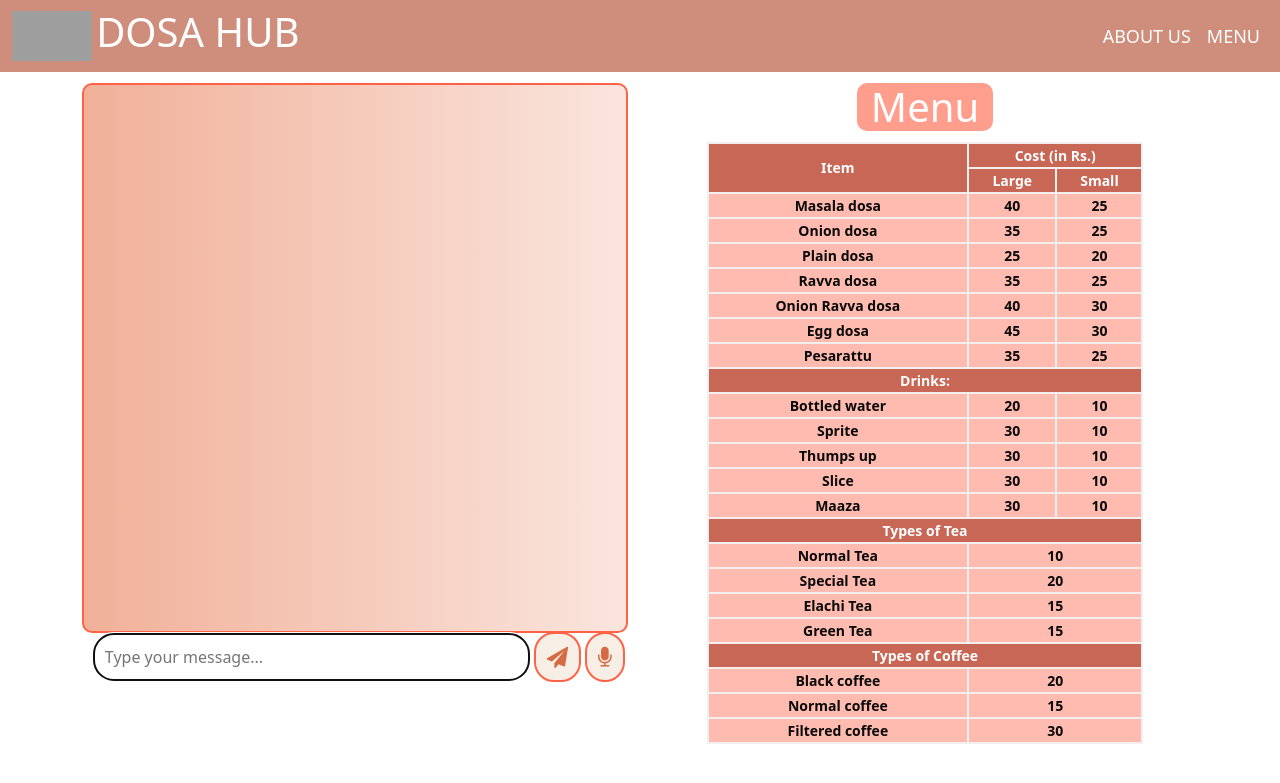
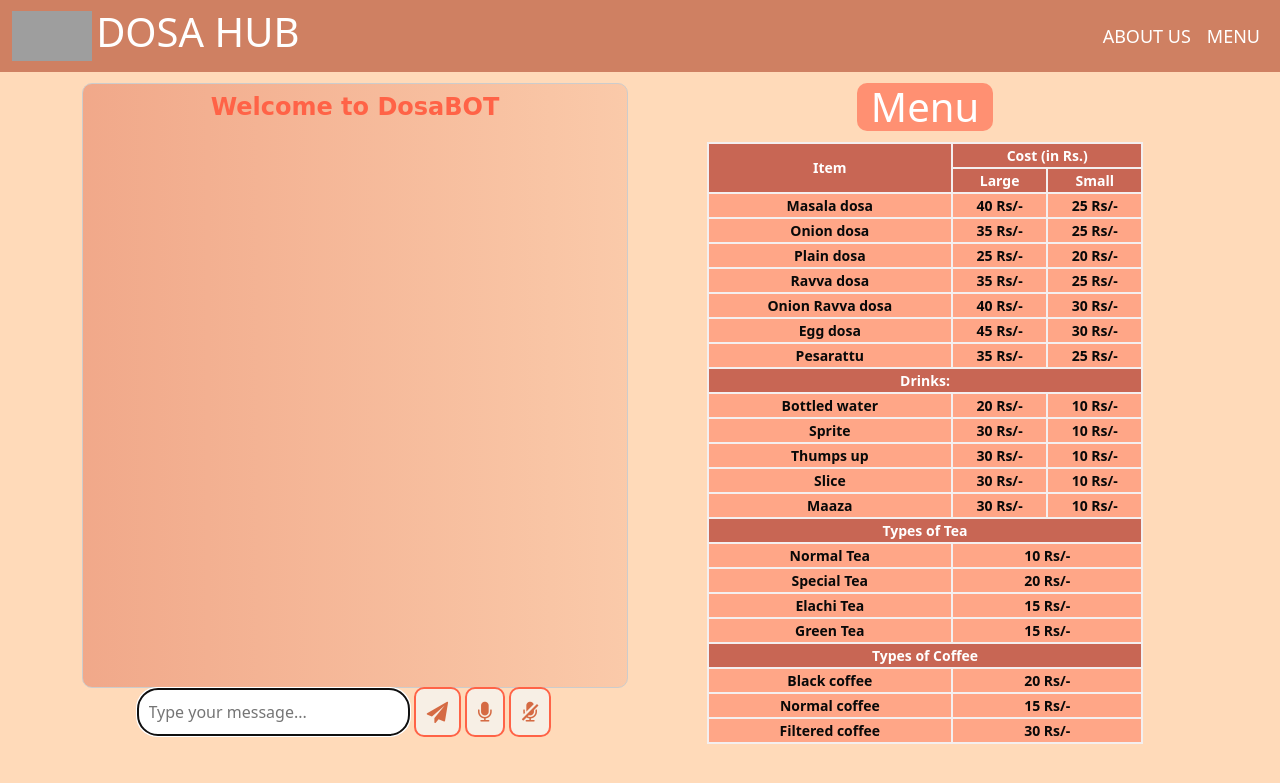
Before and after one commit to bhuvana0315/OrderAiBot, a FastAPI app: page / in a window 1280 px wide. Shown: the top 783 px of the page. Run offline with FastAPI, Linux system fonts and the light colour scheme; some libraries are stand-ins or nearby versions; grey boxes are pictures that could not be loaded.

Commit message:
only either code is working

```diff
--- a/main.py
+++ b/main.py
@@ -20,6 +20,16 @@ async def chat(message: Message):
 
     return {"message": response}
 
+@app.post("/process_voice")
+async def process_voice(voice_input: dict):
+    print(voice_input)
+    text = voice_input.get('input')
+    # Process the voice input as needed
+    print("Voice input:", text)
+    response = collect_messages_text(text)
+    print(response)
+    return {"message": response}
+
 if __name__ == "__main__":
     import uvicorn
     uvicorn.run(app, port=8000)
--- a/requirements.txt
+++ b/requirements.txt
@@ -1,3 +1,4 @@
 fastapi
 uvicorn
 openai
+jinja2
--- a/templates/index.html
+++ b/templates/index.html
@@ -3,11 +3,6 @@
 <head>
     <title>Chat Bot</title>
     <style>
-        #chat-container {
-            height: 550px;
-            overflow:hidden;
-            border: 1px solid #ccc;
-        }
         #user-message {
             margin-bottom: 10px;
         }
@@ -18,14 +13,18 @@
             border:2px solid tomato;
             border-radius: 10px;
             margin-top: 2%;
+            height: 605px;
+            overflow:hidden;
+            border: 1px solid #ccc;
         }
         #user-message{
             flex-grow: 1;
             padding: 2%;
             border-radius: 20px;
             border: 1px solid tomato;
-            margin-left: 2%;
-            width:80%;
+            margin-left: 10%;
+            width:50%;
+            margin-bottom:0%;
         }
 
 header {
@@ -70,17 +69,7 @@ div td {
   color:rgb(9, 9, 9);
   text-align:center;
 }
- #text{
-  margin-left: 10%;
-  margin-right:10%;
-  font-family: cursive;
-  font-size: 18px;
-  align-content: center;
-  border-radius: 15px 15px 0.5px 15px;
-  padding: 10px;
-  color:white;
-  background-color: rgba(236, 90, 28, 0.605);
-}
+
 .container-fluid a{
   border-radius: 20px;
 }
@@ -88,19 +77,9 @@ div td {
   background-color:rgb(199, 26, 26);
   border-radius: 20px;
 }
-#chat-messages {
-  height: calc(100vh - 200px);
-  max-height: calc(100vh - 200px);
-  overflow: auto;
-}
-#chat-form {
-  display: flex;
-  align-items: center;
-}
-
 button[type="submit"] {
   padding: 2%;
-  border-radius: 20px;
+  border-radius: 10px;
   background-color: #f7efe5;
   color: rgb(213, 106, 67);
   border: 2px solid tomato;
@@ -111,7 +90,7 @@ button[type="submit"] {
 
 button[type="submit"]:hover {
   padding: 10px;
-  border-radius: 20px;
+  border-radius: 10px;
   background-color: tomato;
   color: rgb(253, 250, 249);
   border: 2px solid tomato;
@@ -119,19 +98,6 @@ button[type="submit"]:hover {
   margin-top: -10%;
   font-weight: bold;
 }
-/* Hide the scrollbar */
-#chat-messages::-webkit-scrollbar {
-  width: 0.5em; /* Adjust the width as needed */
-}
-
-#chat-messages::-webkit-scrollbar-track {
-  background-color: transparent; /* Change the color or remove it if not needed */
-}
-
-#chat-messages::-webkit-scrollbar-thumb {
-  background-color: transparent; /* Change the color or remove it if not needed */
-}
-
 .bot-message {
   font-family: "Roboto", sans-serif;
   background-color: #b4624051; /* different light color */
@@ -168,6 +134,7 @@ button[type="submit"]:hover {
 .bot-message img {
   width: 40px; /* adjust the width of the icon */
   height: 40px; /* adjust the height of the icon */
+  border-radius: 50%;
   margin-right: 20px; /* add some margin to separate the icon from the message */
 }
 @media only screen and (min-device-width: 320px) and (max-device-width: 400px) {
@@ -183,16 +150,15 @@ button[type="submit"]:hover {
   color: tomato;
   font-weight: bold;
 }
-
     </style>
-    <link rel="stylesheet" href="static/CSS/index.css">
+    <!-- <link rel="stylesheet" href="static/CSS/index.css"> -->
     <link href="https://cdn.jsdelivr.net/npm/bootstrap@5.3.0/dist/css/bootstrap.min.css" rel="stylesheet" integrity="sha384-9ndCyUaIbzAi2FUVXJi0CjmCapSmO7SnpJef0486qhLnuZ2cdeRhO02iuK6FUUVM" crossorigin="anonymous">
       <script src="https://cdn.jsdelivr.net/npm/bootstrap@5.3.0/dist/js/bootstrap.bundle.min.js" integrity="sha384-geWF76RCwLtnZ8qwWowPQNguL3RmwHVBC9FhGdlKrxdiJJigb/j/68SIy3Te4Bkz" crossorigin="anonymous"></script>
-      <link rel="stylesheet" type="text/css" href="static/CSS/index.css" />
+      <!-- <link rel="stylesheet" type="text/css" href="static/CSS/index.css" /> -->
       <link rel="stylesheet" href="https://cdnjs.cloudflare.com/ajax/libs/font-awesome/4.7.0/css/font-awesome.min.css">
 
 </head>
-<body>
+<body style="background-color: peachpuff;">
     <section id="nav-bar">
         <nav class="navbar navbar-expand-lg navbar-light " style="background-color: hsla(13, 57%, 45%, 0.635);">
           <div class="container-fluid">
@@ -219,11 +185,14 @@ button[type="submit"]:hover {
         <div class="container">
           <div class="row">
             <div class="col">
-              <div id="chat-container"></div>
+              <div id="chat-container"><div class="main-title">Welcome to DosaBOT</div></div>
               <input type="text" id="user-message" placeholder="Type your message..." autofocus />
               <button id="send-button" type="submit"><i class="fa fa-paper-plane fa-lg"></i></button>
-              <button type="submit"><i class="fa fa-microphone fa-lg"></i></button>
+              <button type="submit" id="startButton"><i class="fa fa-microphone fa-lg"></i></button>
+              <button type="submit" id="stopButton"><i class="fa fa-microphone-slash fa-lg" style="--fa-primary-color: #ffffff; --fa-secondary-color: #ffffff;"></i></button>
+              <div id="result"></div>
             </div>
+
             <div class="col-md-6 text-center">
               <div id="table-content" align="center">
                 <h1 style="background-color: rgba(255, 99, 71, 0.619); margin-top: 2%; color: white; width: 25%; border-radius: 10px;">Menu</h1>
@@ -242,100 +211,100 @@ button[type="submit"]:hover {
                         <tbody>
                           <tr>
                             <td>Masala dosa</td>
-                            <td>40</td>
-                            <td>25</td>
+                            <td>40 Rs/-</td>
+                            <td>25 Rs/-</td>
                           </tr>
                           <tr>
                             <td>Onion dosa</td>
-                            <td>35</td>
-                            <td>25</td>
+                            <td>35 Rs/-</td>
+                            <td>25 Rs/-</td>
                           </tr>
                           <tr>
                             <td>Plain dosa</td>
-                            <td>25</td>
-                            <td>20</td>
+                            <td>25 Rs/-</td>
+                            <td>20 Rs/-</td>
                           </tr>
                           <tr>
                             <td>Ravva dosa</td>
-                            <td>35</td>
-                            <td>25</td>
+                            <td>35 Rs/-</td>
+                            <td>25 Rs/-</td>
                           </tr>
                           <tr>
                             <td>Onion Ravva dosa</td>
-                            <td>40</td>
-                            <td>30</td>
+                            <td>40 Rs/-</td>
+                            <td>30 Rs/-</td>
                           </tr>
                           <tr>
                             <td>Egg dosa</td>
-                            <td>45</td>
-                            <td>30</td>
+                            <td>45 Rs/-</td>
+                            <td>30 Rs/-</td>
                           </tr>
                           <tr>
                             <td>Pesarattu</td>
-                            <td>35</td>
-                            <td>25</td>
+                            <td>35 Rs/-</td>
+                            <td>25 Rs/-</td>
                           </tr>
                           <tr>
                             <td colspan="3" style="background-color: rgba(199, 99, 81, 0.967);color:white;font-weight: 500"><strong>Drinks:</strong></td>
                           </tr>
                           <tr>
                             <td>Bottled water</td>
-                            <td>20</td>
-                            <td>10</td>
+                            <td>20 Rs/-</td>
+                            <td>10 Rs/-</td>
                           </tr>
                           <tr>
                             <td>Sprite</td>
-                            <td>30</td>
-                            <td>10</td>
+                            <td>30 Rs/-</td>
+                            <td>10 Rs/-</td>
                           </tr>
                           <tr>
                             <td>Thumps up</td>
-                            <td>30</td>
-                            <td>10</td>
+                            <td>30 Rs/-</td>
+                            <td>10 Rs/-</td>
                           </tr>
                           <tr>
                             <td>Slice</td>
-                            <td>30</td>
-                            <td>10</td>
+                            <td>30 Rs/-</td>
+                            <td>10 Rs/-</td>
                           </tr>
                           <tr>
                             <td>Maaza</td>
-                            <td>30</td>
-                            <td>10</td>
+                            <td>30 Rs/-</td>
+                            <td>10 Rs/-</td>
                           </tr>
                           <tr>
                             <td colspan="3" style="background-color: rgba(199, 99, 81, 0.967);color:white;font-weight: 500"><strong>Types of Tea</strong></td>
                           </tr>
                           <tr>
                             <td>Normal Tea</td>
-                            <td colspan="2">10</td>
+                            <td colspan="2">10 Rs/-</td>
                           </tr>
                           <tr>
                             <td>Special Tea</td>
-                            <td colspan="2">20</td>
+                            <td colspan="2">20 Rs/-</td>
                           </tr>
                           <tr>
                             <td>Elachi Tea</td>
-                            <td colspan="2">15</td>
+                            <td colspan="2">15 Rs/-</td>
                           </tr>
                           <tr>
                             <td>Green Tea</td>
-                            <td colspan="2">15</td>
+                            <td colspan="2">15 Rs/-</td>
                           </tr>
                           <tr>
                             <td colspan="3" style="background-color: rgba(199, 99, 81, 0.967);color:white; font-weight: 500;"><strong>Types of Coffee</strong></td>
                           </tr>
                           <tr>
                             <td>Black coffee</td>
-                            <td colspan="2">20</td>
+                            <td colspan="2">20 Rs/-</td>
                           </tr>
                           <tr>
                             <td>Normal coffee</td>
-                            <td colspan="2">15</td>
+                            <td colspan="2">15 Rs/-</td>
                           </tr>
                           <tr>
                             <td>Filtered coffee</td>
-                            <td colspan="2">30</td>
+                            <td colspan="2">30 Rs/-</td>
                           </tr>
                         </tbody>
                 </table>
@@ -346,51 +315,222 @@ button[type="submit"]:hover {
       </section>
 
       <script src="https://cdnjs.cloudflare.com/ajax/libs/axios/1.2.3/axios.min.js"></script>
-      <script src="static/JS/app.js"></script>
+
 
       <script >
-        const chatContainer = document.getElementById("chat-container");
-        const userMessageInput = document.getElementById("user-message");
-        const sendButton = document.getElementById("send-button");
 
-        sendButton.addEventListener("click", sendMessage);
-        userMessageInput.addEventListener("keydown", function (event) {
-            if (event.key === "Enter") {
-                sendMessage();
-            }
+//         //code to work with voice input
+
+        let resultDiv = document.getElementById('result');
+        let textInput = document.getElementById('textInput');
+        let sendButton = document.getElementById('sendButton');
+
+        const recognition = new webkitSpeechRecognition();
+        recognition.continuous = true;
+
+
+        document.getElementById('startButton').addEventListener('click', () => {
+            recognition.start();
         });
 
-        function appendMessage(role, content) {
-            const messageElement = document.createElement("p");
-            messageElement.innerHTML = `<strong>${role}:</strong> ${content}`;
-            chatContainer.appendChild(messageElement);
-            chatContainer.scrollTop = chatContainer.scrollHeight;
+        document.getElementById('stopButton').addEventListener('click', () => {
+            recognition.stop();
+        });
+
+        recognition.onresult = (event) => {
+            const result = event.results[event.results.length - 1][0].transcript;
+            resultDiv.textContent = result;
+            sendVoiceData(result);
+        };
+
+
+
+
+        function sendVoiceData(voiceInput) {
+            fetch('/process_voice', {
+                method: 'POST',
+                headers: {
+                    'Content-Type': 'application/json'
+                },
+                body: JSON.stringify({ input: voiceInput })
+            })
+                .then(response => response.json())
+                .then(result => {
+                    console.log('Server response:', result);
+                    appendMessage('user', voiceInput);
+                    appendMessage('model', result.message);
+                })
+                .catch(error => {
+                    console.error('Error processing voice input:', error);
+                });
         }
 
-        async function sendMessage() {
-            const userMessage = userMessageInput.value;
-            if (userMessage.trim() === "") {
-                return;
-            }
+        function appendMessage(sender, message) {
+            const messageContainer = document.getElementById('chat-container');
+            const messageElement = document.createElement('div');
+            messageElement.classList.add(sender === 'user' ? 'user-message' : 'model-message');
+            messageElement.textContent = sender === 'user' ? `User: ${message}` : `Model: ${message}`;
+            messageContainer.appendChild(messageElement);
+        }
 
-            appendMessage("User", userMessage);
-            userMessageInput.value = "";
-            userMessageInput.focus();
 
-            const response = await fetch("/chat", {
-                method: "POST",
-                headers: {
-                    "Content-Type": "application/json"
-                },
-                body: JSON.stringify({ content: userMessage })
-            });
 
-            if (response.ok) {
-                const data = await response.json();
-                const botMessage = data.message;
-                appendMessage("Bot", botMessage);
-            }
-        }
+//         const chatContainer = document.getElementById("chat-container");
+//         const userMessageInput = document.getElementById("user-message");
+//         const sendButton = document.getElementById("send-button");
+
+
+//         sendButton.addEventListener("click", sendMessage);
+//         userMessageInput.addEventListener("keydown", function (event) {
+//             if (event.key === "Enter") {
+//                 sendMessage();
+//             }
+//         });
+
+
+
+//         function appendMessage(role, content) {
+//     const messageElement = document.createElement("div");
+//     messageElement.classList.add("message");
+
+//     if (role === "User") {
+//         messageElement.classList.add("user-message");
+//         messageElement.innerHTML = `
+//             <img src="https://w7.pngwing.com/pngs/81/570/png-transparent-profile-logo-computer-icons-user-user-blue-heroes-logo-thumbnail.png" alt="user icon">
+//             <span>${content}</span>
+//         `;
+//     } else if (role === "Bot") {
+//         messageElement.classList.add("bot-message");
+//         messageElement.innerHTML = `
+//             <img src="https://m.media-amazon.com/images/I/61HmveTPTsL.jpg" alt="bot icon">
+//             <span>${content}</span>
+//         `;
+//     }
+
+//     chatContainer.appendChild(messageElement);
+//     chatContainer.scrollTop = chatContainer.scrollHeight;
+// }
+
+
+
+
+
+//         async function sendMessage() {
+//             const userMessage = userMessageInput.value;
+//             if (userMessage.trim() === "") {
+//                 return;
+//             }
+
+//             appendMessage("User", userMessage);
+//             userMessageInput.value = "";
+//             userMessageInput.focus();
+
+//             const response = await fetch("/chat", {
+//                 method: "POST",
+//                 headers: {
+//                     "Content-Type": "application/json"
+//                 },
+//                 body: JSON.stringify({ content: userMessage })
+//             });
+
+//             if (response.ok) {
+//                 const data = await response.json();
+//                 const botMessage = data.message;
+//                 appendMessage("Bot", botMessage);
+//             }
+//         }
+
+
+// let resultDiv = document.getElementById('result');
+// let textInput = document.getElementById('textInput');
+// let sendButton = document.getElementById('sendButton');
+
+// const recognition = new webkitSpeechRecognition();
+// recognition.continuous = true;
+
+// document.getElementById('startButton').addEventListener('click', () => {
+//     recognition.start();
+// });
+
+// document.getElementById('stopButton').addEventListener('click', () => {
+//     recognition.stop();
+// });
+
+// recognition.onresult = (event) => {
+//     const result = event.results[event.results.length - 1][0].transcript;
+//     resultDiv.textContent = result;
+//     sendInput(result);
+// };
+
+// sendButton.addEventListener('click', () => {
+//     const input = textInput.value;
+//     sendInput(input);
+// });
+
+// function sendInput(input) {
+//     if (input.trim() === '') {
+//         return;
+//     }
+
+//     if (input.startsWith('/voice')) {
+//         const voiceCommand = input.slice(6).trim();
+//         startVoiceRecognition(voiceCommand);
+//     } else {
+//         sendTextData(input);
+//     }
+
+//     textInput.value = '';
+//     textInput.focus();
+// }
+
+// function startVoiceRecognition(voiceCommand) {
+//     resultDiv.textContent = 'Listening...';
+
+//     recognition.start();
+
+//     recognition.onend = () => {
+//         const recognizedText = resultDiv.textContent.trim();
+//         resultDiv.textContent = '';
+
+//         if (recognizedText !== '') {
+//             const message = `You said: "${recognizedText}"`;
+//             appendMessage('user', message);
+//             sendTextData(voiceCommand);
+//         }
+//     };
+// }
+
+// function sendTextData(textInput) {
+//     fetch('/chat', {
+//         method: 'POST',
+//         headers: {
+//             'Content-Type': 'application/json'
+//         },
+//         body: JSON.stringify({ input: textInput })
+//     })
+//     .then(response => response.json())
+//     .then(result => {
+//         console.log('Server response:', result);
+//         appendMessage('user', textInput);
+//         appendMessage('model', result.message);
+//     })
+//     .catch(error => {
+//         console.error('Error processing text input:', error);
+//     });
+// }
+
+// function appendMessage(sender, message) {
+//     const messageContainer = document.getElementById('chat-container');
+//     const messageElement = document.createElement('div');
+//     messageElement.classList.add(sender === 'user' ? 'user-message' : 'model-message');
+//     messageElement.textContent = sender === 'user' ? `User: ${message}` : `Model: ${message}`;
+//     messageContainer.appendChild(messageElement);
+// }
+
+
+
+
+
     </script>
 </body>
 </html>
```
Also changed, not shown: docker-compose.yml (added, +8 -0 lines), static/chatbot.png (renamed from chatbot.png), static/cust.png (renamed from cust.png), 1 other file.
